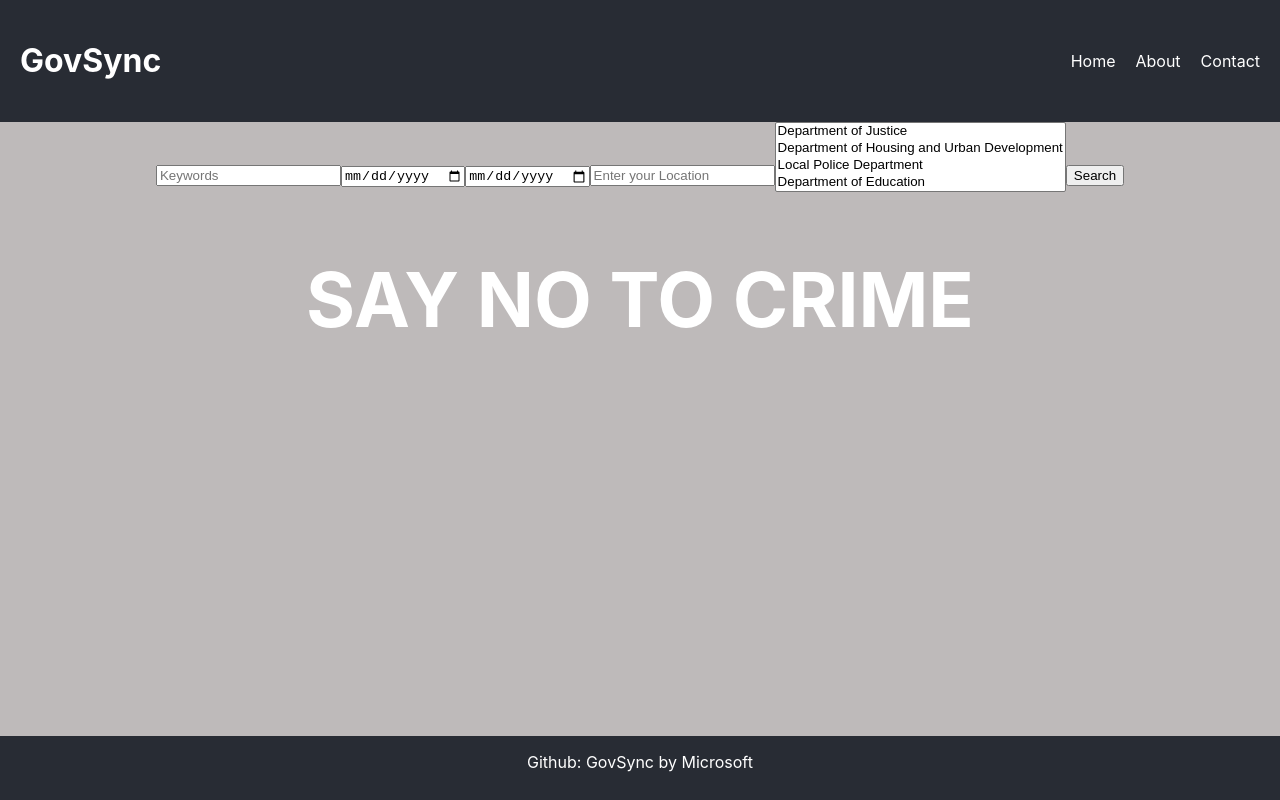
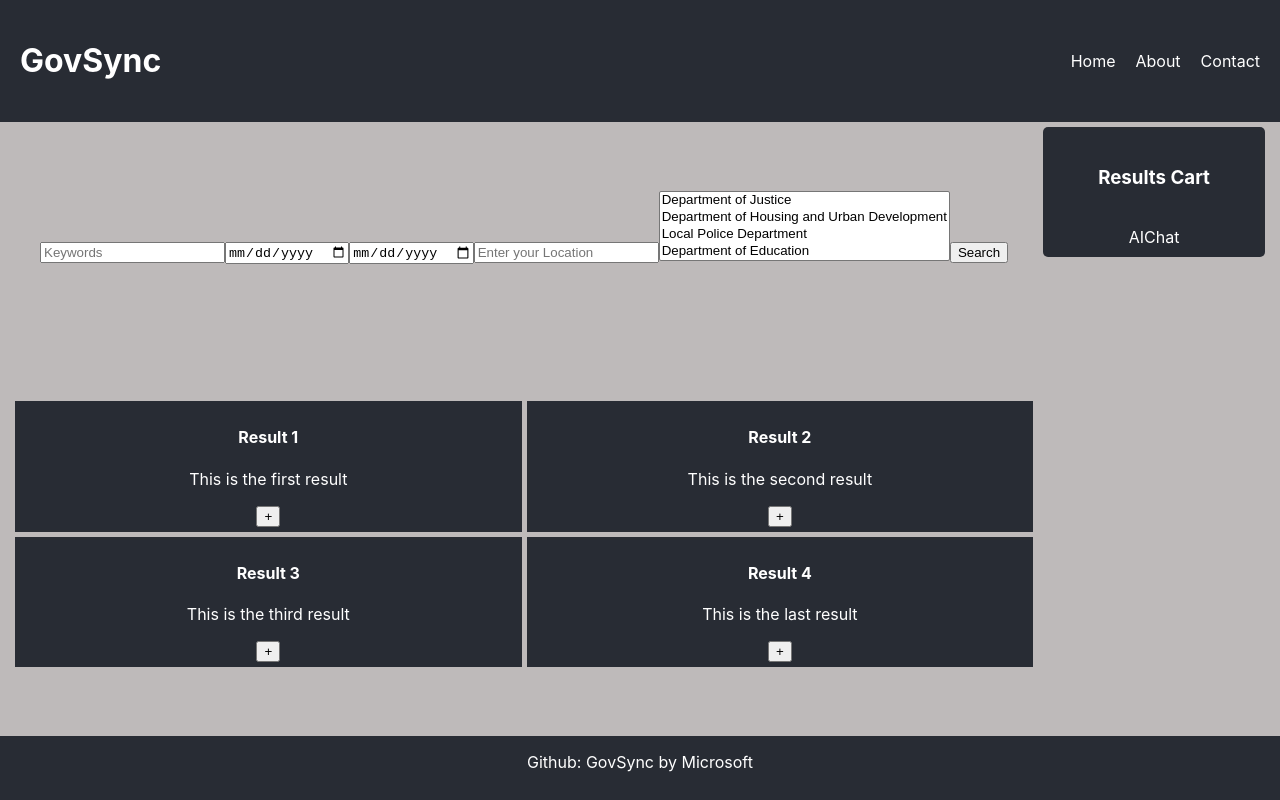
Before and after one commit to s33chin/GovSync, a React (Create React App) app in the folder frontend/: page / in a window 1280 px wide. Built offline with nearby package versions, Linux system fonts and the light colour scheme.

Commit message:
Adding components for the results and the cart

```diff
--- a/frontend/src/App.js
+++ b/frontend/src/App.js
@@ -1,17 +1,55 @@
+import { useEffect, useState } from "react";
 import Navbar from "./components/Navbar";
+import Result from "./components/Result";
+import ResultsCart from "./components/ResultsCart";
 import SearchBar from "./components/SearchBar";
 
 function App() {
+  const [results, setResults] = useState([]);
+  const [cart, setCart] = useState([]);
+
+  const dummyResults = [
+    { title: "Result 1", summary: "This is the first result" },
+    { title: "Result 2", summary: "This is the second result" },
+    { title: "Result 3", summary: "This is the third result" },
+    { title: "Result 4", summary: "This is the last result" },
+  ];
+
+  useEffect(() => {
+    setResults(dummyResults);
+  }, []);
+
+  const handleAddToCart = (result) => {
+    setCart([...cart, result]);
+  };
+
   return (
     <>
       <div className="App">
         <Navbar />
         <main id="home">
-          <SearchBar />
-          <h2 id="about">SAY NO TO CRIME</h2>
+          <section className="grid1">
+            <SearchBar />
+            <div className="resultsDisplay">
+              {results.map((result, index) => (
+                <Result
+                  key={index}
+                  title={result.title}
+                  summary={result.summary}
+                  handleAddToCart={handleAddToCart}
+                />
+              ))}
+            </div>
+          </section>
+          <aside className="grid2">
+            <ResultsCart cart={cart} />
+          </aside>
         </main>
         <footer id="contact">
-          <p>Github: GovSync by Microsoft</p>
+          <p>
+            Github: <a href="https://github.com/s33chin/GovSync">GovSync</a> by
+            Microsoft
+          </p>
         </footer>
       </div>
     </>
--- /dev/null
+++ b/frontend/src/components/AIChat.jsx
@@ -0,0 +1,7 @@
+import React from "react";
+
+const AIChat = () => {
+  return <div>AIChat</div>;
+};
+
+export default AIChat;
--- /dev/null
+++ b/frontend/src/components/Result.jsx
@@ -0,0 +1,13 @@
+import React from "react";
+
+const Result = ({ title, summary, handleAddToCart }) => {
+  return (
+    <div className="singleResult">
+      <h4>{title}</h4>
+      <p>{summary}</p>
+      <button onClick={() => handleAddToCart({ title, summary })}>+</button>
+    </div>
+  );
+};
+
+export default Result;
--- /dev/null
+++ b/frontend/src/components/ResultsCart.jsx
@@ -0,0 +1,25 @@
+import React from "react";
+import AIChat from "./AIChat";
+
+const ResultsCart = ({ cart }) => {
+  const CartItems = ({ cart }) => (
+    <>
+      {cart.map((item, index) => (
+        <div className="resultItem" key={index}>
+          <h5>{item.title}</h5>
+          <p>{item.summary}</p>
+        </div>
+      ))}
+    </>
+  );
+
+  return (
+    <div className="resultsCart">
+      <h3>Results Cart</h3>
+      <CartItems cart={cart} />
+      <AIChat />
+    </div>
+  );
+};
+
+export default ResultsCart;
--- a/frontend/src/index.css
+++ b/frontend/src/index.css
@@ -6,17 +6,17 @@
 
 body {
   margin: 0;
-  font-family: -apple-system, BlinkMacSystemFont, 'Segoe UI', 'Roboto', 'Oxygen',
-    'Ubuntu', 'Cantarell', 'Fira Sans', 'Droid Sans', 'Helvetica Neue',
+  font-family: -apple-system, BlinkMacSystemFont, "Segoe UI", "Roboto", "Oxygen",
+    "Ubuntu", "Cantarell", "Fira Sans", "Droid Sans", "Helvetica Neue",
     sans-serif;
-    background-color: var(--main-bg-color);
+  background-color: var(--main-bg-color);
   -webkit-font-smoothing: antialiased;
   -moz-osx-font-smoothing: grayscale;
   height: 100vh;
 }
 
 code {
-  font-family: source-code-pro, Menlo, Monaco, Consolas, 'Courier New',
+  font-family: source-code-pro, Menlo, Monaco, Consolas, "Courier New",
     monospace;
 }
 
@@ -42,7 +42,8 @@ nav ul {
   gap: 20px;
 }
 
-nav a {
+nav a,
+footer a {
   color: var(--main-text-color);
   text-decoration: none;
 }
@@ -53,8 +54,63 @@ nav a:hover {
 
 main {
   flex-grow: 1;
-  font-size: 50px;
   color: var(--main-text-color);
+  display: grid;
+  grid-template-areas:
+    "main aside"
+    "main aside";
+  column-gap: 10px;
+  margin: auto 15px;
+}
+
+.grid1 {
+  grid-area: main;
+  display: flex;
+  flex-direction: column;
+  justify-content: space-around;
+}
+
+.grid2 {
+  grid-area: aside;
+}
+
+.resultsDisplay {
+  display: grid;
+  grid-template-columns: repeat(2, 1fr);
+  gap: 5px;
+}
+
+.singleResult {
+  background-color: var(--secondary-bg-color);
+  padding: 5px 0;
+}
+
+.resultsCart {
+  background-color: var(--secondary-bg-color);
+  padding: 10px;
+  border-radius: 5px;
+  max-width: 300px;
+  margin: 5px auto;
+  overflow-y: scroll;
+  max-height: 65vh;
+  position: relative;
+  padding-top: 0;
+}
+
+.resultsCart h3 {
+  position: sticky;
+  top: 0;
+  background-color: var(--secondary-bg-color);
+  padding: 20px;
+}
+
+.resultItem {
+  background-color: #f0f0f0;
+  color: #000;
+  padding: 3px;
+  margin-bottom: 10px;
+  border-radius: 3px;
+  font-size: 14px;
 }
 
 footer {
```
